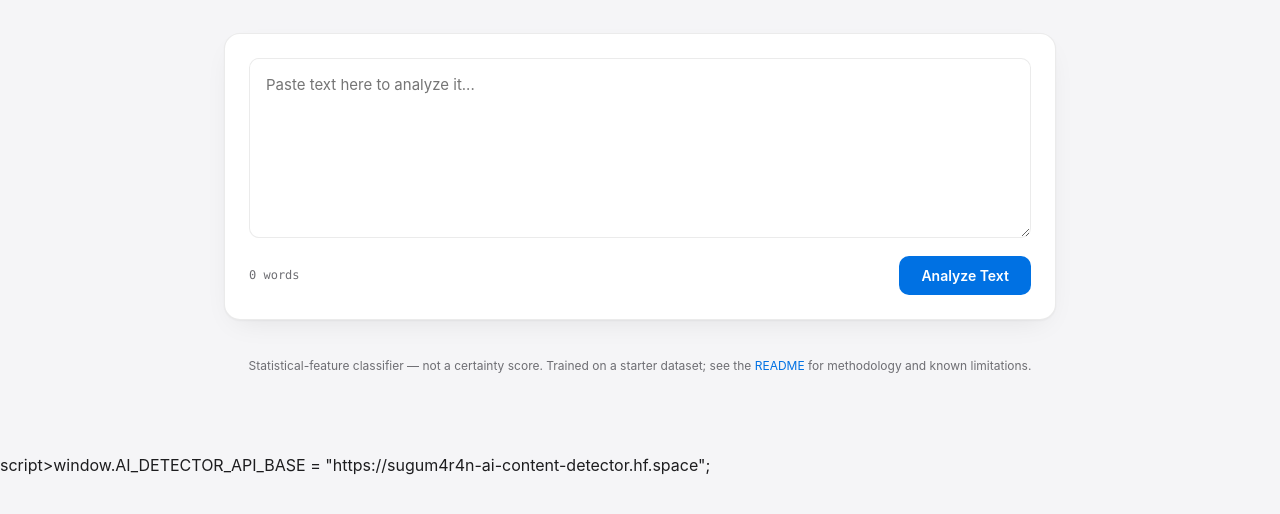
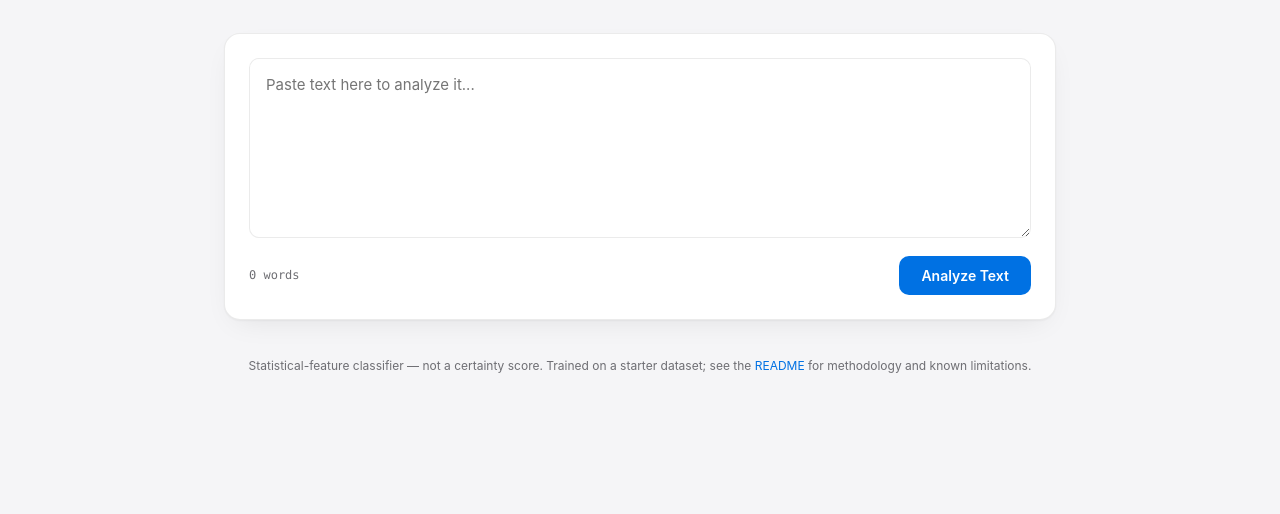
Before and after one commit to sugumaran-nix/ai-content-detector, a plain HTML site: page frontend/index.html in a window 1280 px wide. Shown: the part 188-702 px from the top of the page. Drawn offline with Linux system fonts and the light colour scheme.

Commit message:
Update index.html

```diff
--- a/frontend/index.html
+++ b/frontend/index.html
@@ -262,7 +262,7 @@
       for methodology and known limitations.
     </footer>
   </div>
-script>window.AI_DETECTOR_API_BASE = "https://sugum4r4n-ai-content-detector.hf.space";</script>
+<script>window.AI_DETECTOR_API_BASE = "https://sugum4r4n-ai-content-detector.hf.space";</script>
 <script>
   const API_BASE = window.AI_DETECTOR_API_BASE || window.location.origin;
 
```
